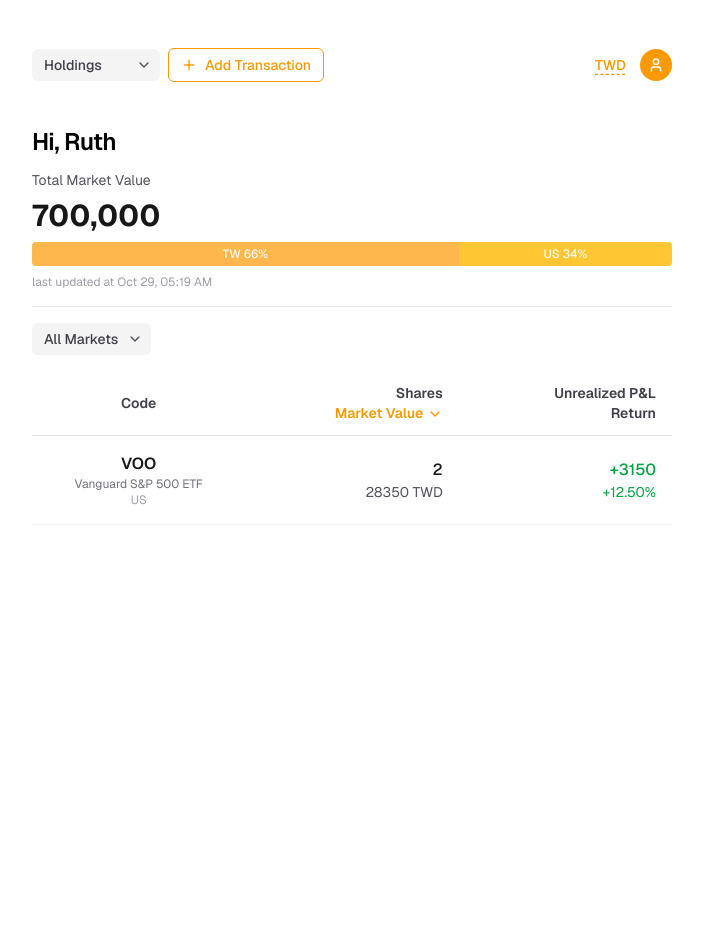
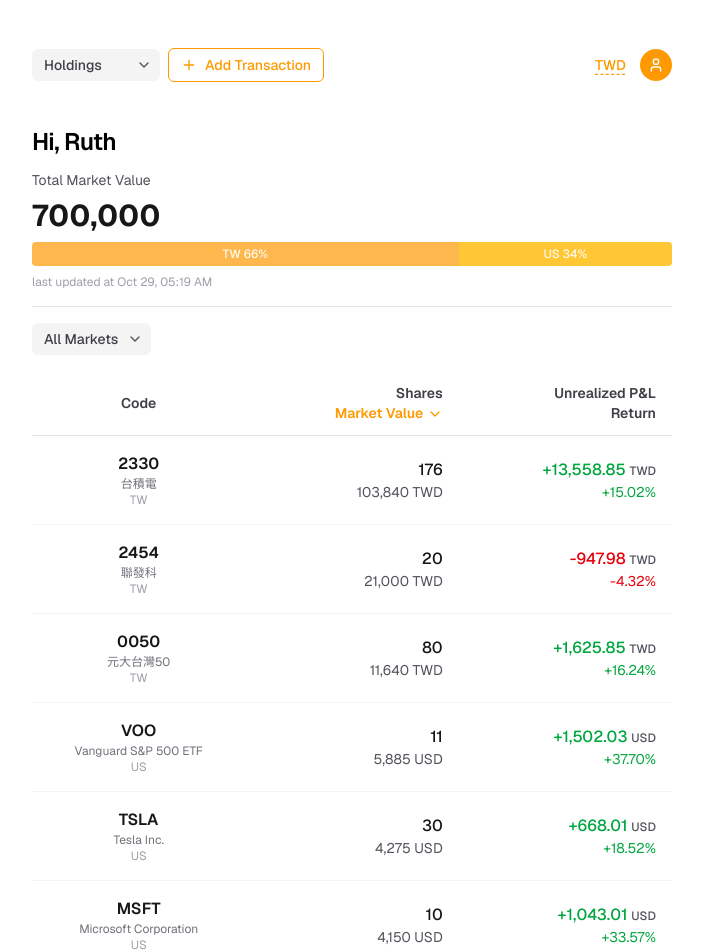
Before and after one commit to grasdira/investment-tracker, a Next.js app: page / in a window 1280 px wide. Shown: the top 952 px of the page, without its empty margins (288-991 px from the left). Before the commit the page ends 800 px from the top, so only its background shows below. Built offline with nearby package versions, Linux system fonts and the light colour scheme.

Commit message:
add Mock Holdings data and render data in HoldingsView; Filtering and sorting Holdings;

```diff
--- a/src/components/HoldingsView.tsx
+++ b/src/components/HoldingsView.tsx
@@ -1,17 +1,26 @@
 // src/components/HoldingsView.tsx
 "use client";
 
-import { useState } from "react";
+import { useEffect, useState, useMemo } from "react";
 import { ChevronUp, ChevronDown } from "lucide-react";
 import Select from "./ui/Select";
+import { Market, SortDirection, HoldingsSortField, Holding } from "@/lib/types";
+import { filterHoldings, sortHoldings } from "@/lib/utils/transactions";
+import { mockHoldings } from "@/lib/mockData";
 
-type Market = "TW" | "US" | "ALL";
-type SortField = "code" | "shares" | "marketValue" | "unrealizedPnL" | "return";
-type SortDirection = "asc" | "desc";
+// TODO [issue] currency is different when calculating and sorting
 
 export default function HoldingsView() {
-  const [market, setMarket] = useState<Market>("ALL");
-  const [sortField, setSortField] = useState<SortField>("marketValue");
+  // data state
+  const [holdings, setHoldings] = useState<Holding[]>([]);
+  const [isLoading, setIsLoading] = useState(true);
+  const [error, setError] = useState<string | null>(null);
+
+  // filter state
+  const [market, setMarket] = useState<Market | "ALL">("ALL");
+
+  // sort state
+  const [sortField, setSortField] = useState<HoldingsSortField>("marketValue");
   const [sortDirection, setSortDirection] = useState<SortDirection>("desc");
 
   const marketOptions = [
@@ -20,7 +29,7 @@ export default function HoldingsView() {
     { value: "US", label: "US" },
   ];
 
-  const handleSort = (field: SortField) => {
+  const handleSort = (field: HoldingsSortField) => {
     if (sortField === field) {
       setSortDirection(sortDirection === "asc" ? "desc" : "asc");
     } else {
@@ -29,7 +38,7 @@ export default function HoldingsView() {
     }
   };
 
-  const renderSortIndicator = (field: SortField) => {
+  const renderSortIndicator = (field: HoldingsSortField) => {
     if (sortField !== field) return null;
     return sortDirection === "asc" ? (
       <ChevronUp className="inline w-4 h-4 text-amber-500" />
@@ -37,6 +46,60 @@ export default function HoldingsView() {
       <ChevronDown className="inline w-4 h-4 text-amber-500" />
     );
   };
+
+  // filter and sort data
+  const filteredHoldings = useMemo(() => {
+    if (holdings.length === 0) return [];
+
+    const result = filterHoldings(holdings, {
+      market,
+    });
+
+    return sortHoldings(result, sortField, sortDirection);
+  }, [holdings, market, sortField, sortDirection]);
+
+  // Fetch holdings on mount
+  useEffect(() => {
+    loadHoldings();
+  }, []);
+
+  const loadHoldings = async () => {
+    try {
+      setIsLoading(true);
+      setError(null);
+
+      // Fetch user's holdings
+      const holdings = mockHoldings;
+
+      setHoldings(holdings);
+    } catch (err) {
+      setError(err instanceof Error ? err.message : "Failed to load holdings");
+    } finally {
+      setIsLoading(false);
+    }
+  };
+
+  if (isLoading) {
+    return (
+      <div className="w-full flex items-center justify-center py-12">
+        <div className="text-zinc-600">Loading holdings...</div>
+      </div>
+    );
+  }
+
+  if (error) {
+    return (
+      <div className="w-full flex flex-col items-center justify-center py-12">
+        <div className="text-red-600 mb-4">{error}</div>
+        <button
+          onClick={loadHoldings}
+          className="px-4 py-2 bg-amber-500 text-white rounded-md hover:bg-amber-600"
+        >
+          Retry
+        </button>
+      </div>
+    );
+  }
 
   return (
     <div className="w-full">
@@ -157,23 +220,64 @@ export default function HoldingsView() {
               </tr>
             </thead>
             <tbody>
-              <tr className="border-b border-zinc-100 hover:bg-zinc-50 transition-colors">
+              {filteredHoldings.length > 0 ? (
+                filteredHoldings.map((holding) => {
+                  return (
+                    <tr
+                      className="border-b border-zinc-100 hover:bg-zinc-50 transition-colors"
+                      key={holding.code}
+                    >
                       <td className="p-4 text-center">
-                  <div className="font-semibold">VOO</div>
+                        <div className="font-semibold">{holding.code}</div>
                         <div className="text-xs text-zinc-500">
-                    Vanguard S&P 500 ETF
+                          {holding.name}
                         </div>
-                  <div className="text-xs text-zinc-400">US</div>
+                        <div className="text-xs text-zinc-400">
+                          {holding.market}
+                        </div>
                       </td>
                       <td className="p-4 text-right">
-                  <div className="font-medium">2</div>
-                  <div className="text-sm text-zinc-600">28350 TWD</div>
+                        <div className="font-medium">{holding.shares}</div>
+                        <div className="text-sm text-zinc-600">{`${holding.marketValue.toLocaleString()} ${
+                          holding.currency
+                        }`}</div>
                       </td>
                       <td className="p-4 text-right">
-                  <div className="font-medium text-green-600">+3150</div>
-                  <div className="text-sm text-green-600">+12.50%</div>
+                        <div
+                          className={`font-medium ${
+                            holding.unrealizedPnL > 0
+                              ? "text-green-600"
+                              : "text-red-600"
+                          } `}
+                        >
+                          <span>{`${
+                            holding.unrealizedPnL > 0 ? "+" : ""
+                          }${holding.unrealizedPnL.toLocaleString()} `}</span>
+                          <span className="text-xs text-zinc-600">
+                            {holding.currency}
+                          </span>
+                        </div>
+                        <div
+                          className={`text-sm ${
+                            holding.returnPercent >= 0
+                              ? "text-green-600"
+                              : "text-red-600"
+                          }`}
+                        >
+                          {holding.returnPercent >= 0 ? "+" : ""}
+                          {holding.returnPercent.toFixed(2)}%
+                        </div>
                       </td>
                     </tr>
+                  );
+                })
+              ) : (
+                <tr>
+                  <td align="center" colSpan={4} className="py-5">
+                    No available result
+                  </td>
+                </tr>
+              )}
             </tbody>
           </table>
         </div>
--- a/src/components/TransactionsView.tsx
+++ b/src/components/TransactionsView.tsx
@@ -16,8 +16,6 @@ import TransactionActionBadge from "./ui/TransactionActionBadge";
 import { filterTransactions, sortTransactions } from "@/lib/utils/transactions";
 import { mockTransactions } from "@/lib/mockData";
 
-type SortField = TransactionSortField;
-
 export default function TransactionsView() {
   // data state
   const [transactions, setTransactions] = useState<Transaction[]>([]);
@@ -25,7 +23,7 @@ export default function TransactionsView() {
   const [error, setError] = useState<string | null>(null);
 
   // sort state
-  const [sortField, setSortField] = useState<SortField>("date");
+  const [sortField, setSortField] = useState<TransactionSortField>("date");
   const [sortDirection, setSortDirection] = useState<SortDirection>("desc");
 
   // filter state
@@ -60,7 +58,7 @@ export default function TransactionsView() {
     label: year.toString(),
   }));
 
-  const handleSort = (field: SortField) => {
+  const handleSort = (field: TransactionSortField) => {
     if (sortField === field) {
       setSortDirection(sortDirection === "asc" ? "desc" : "asc");
     } else {
@@ -69,7 +67,7 @@ export default function TransactionsView() {
     }
   };
 
-  const renderSortIndicator = (field: SortField) => {
+  const renderSortIndicator = (field: TransactionSortField) => {
     if (sortField !== field) return null;
     return sortDirection === "asc" ? (
       <ChevronUp className="inline w-4 h-4 text-amber-500" />
--- a/src/lib/mockData.ts
+++ b/src/lib/mockData.ts
@@ -1,5 +1,5 @@
 // lib/mockData.ts
-import { Transaction, TransactionAction } from "./types";
+import { Transaction, TransactionAction, Holding } from "./types";
 
 /**
  * Mock Transactions Data
@@ -604,3 +604,114 @@ export const mockTransactions: Transaction[] = [
     updatedAt: "2025-10-28T15:45:00Z",
   },
 ];
+
+/**
+ * Mock Holdings Data
+ */
+export const mockHoldings: Holding[] = [
+  {
+    market: "US",
+    code: "VOO",
+    name: "Vanguard S&P 500 ETF",
+    currency: "USD",
+    shares: 11, // 5 (opening) + 3 (2024) + 2 (2025) + 1 (2025)
+    avgCost: 398.45, // Total cost / shares
+    costBasis: 4382.97, // 1900 + 1296.99 + 937.99 + 526.99 - fees included
+    currentPrice: 535.0,
+    marketValue: 5885.0,
+    unrealizedPnL: 1502.03,
+    returnPercent: 37.7,
+    firstBuyDate: "2022-03-15",
+    lastTransactionDate: "2025-10-28",
+  },
+  {
+    market: "TW",
+    code: "2330",
+    name: "台積電",
+    currency: "TWD",
+    shares: 176, // 50 + 50 + 10 (div 2024) + 50 + 16 (div 2025) - 10 (sold)
+    avgCost: 512.96, // Total cost / shares
+    costBasis: 90281.15, // Sum of all purchases + fees
+    currentPrice: 590.0,
+    marketValue: 103840.0,
+    unrealizedPnL: 13558.85,
+    returnPercent: 15.02,
+    firstBuyDate: "2022-06-20",
+    lastTransactionDate: "2025-10-15",
+  },
+  {
+    market: "TW",
+    code: "0050",
+    name: "元大台灣50",
+    currency: "TWD",
+    shares: 80, // 40 (2022) + 40 (2024)
+    avgCost: 125.18, // Total cost / shares
+    costBasis: 10014.15, // 4606.51 + 5407.64
+    currentPrice: 145.5,
+    marketValue: 11640.0,
+    unrealizedPnL: 1625.85,
+    returnPercent: 16.24,
+    firstBuyDate: "2022-09-10",
+    lastTransactionDate: "2024-09-25",
+  },
+  {
+    market: "US",
+    code: "AAPL",
+    name: "Apple Inc.",
+    currency: "USD",
+    shares: 10, // 15 - 5 (2023 sell) + 5 - 5 (2025 sell)
+    avgCost: 231.65, // Total cost / current shares
+    costBasis: 2316.48, // (2256.99 + 919.49) - profit from sells
+    currentPrice: 198.5,
+    marketValue: 1985.0,
+    unrealizedPnL: -331.48,
+    returnPercent: -14.31,
+    firstBuyDate: "2022-11-15",
+    lastTransactionDate: "2025-09-25",
+  },
+  {
+    market: "US",
+    code: "MSFT",
+    name: "Microsoft Corporation",
+    currency: "USD",
+    shares: 10,
+    avgCost: 310.7, // 3106.99 / 10
+    costBasis: 3106.99,
+    currentPrice: 415.0,
+    marketValue: 4150.0,
+    unrealizedPnL: 1043.01,
+    returnPercent: 33.57,
+    firstBuyDate: "2023-04-12",
+    lastTransactionDate: "2023-04-12",
+  },
+  {
+    market: "TW",
+    code: "2454",
+    name: "聯發科",
+    currency: "TWD",
+    shares: 20, // 30 - 10 (2024 sell) + 10
+    avgCost: 1097.4, // Weighted average cost
+    costBasis: 21947.98, // 23433.12 + 10514.86 - realized P&L from sell
+    currentPrice: 1050.0,
+    marketValue: 21000.0,
+    unrealizedPnL: -947.98,
+    returnPercent: -4.32,
+    firstBuyDate: "2023-10-18",
+    lastTransactionDate: "2025-06-15",
+  },
+  {
+    market: "US",
+    code: "TSLA",
+    name: "Tesla Inc.",
+    currency: "USD",
+    shares: 30, // 15 (initial) + 15 (2-for-1 split)
+    avgCost: 120.23, // 3606.99 / 30 (cost basis spread across all shares after split)
+    costBasis: 3606.99,
+    currentPrice: 142.5,
+    marketValue: 4275.0,
+    unrealizedPnL: 668.01,
+    returnPercent: 18.52,
+    firstBuyDate: "2024-08-20",
+    lastTransactionDate: "2025-08-25",
+  },
+];
--- a/src/lib/types.ts
+++ b/src/lib/types.ts
@@ -66,6 +66,47 @@ export interface Transaction {
 
 /**
  * ============================================================================
+ * Holding Types - Position Data 持倉資料
+ * ============================================================================
+ */
+
+/**
+ * Holding - Current Position Status 目前持倉狀態
+ *
+ * @description
+ * Position status calculated from all Transactions
+ * Uses Weighted Average Cost method
+ * 從所有 Transactions 計算而來的持倉狀態
+ * 使用加權平均成本法 (Weighted Average Cost)
+ *
+ */
+export interface Holding {
+  // Basic information
+  market: Market; // Market
+  code: string; // Stock code
+  name: string; // Stock name
+  currency: Currency; // Currency
+
+  // Position information
+  shares: number; // 目前持股數量 Current number of shares
+  avgCost: number; // 平均成本（單價）Average cost (per share) = costBasis / shares
+  costBasis: number; // 成本基礎（總成本） Cost basis (total cost) = Σ(buy amount + fees)
+
+  // Market value information
+  currentPrice: number; // 目前價格（單價）Current price (per share) - updated from API
+  marketValue: number; // 市值 Market value = shares × currentPrice
+
+  // P&L information
+  unrealizedPnL: number; // 未實現損益 Unrealized P&L = marketValue - costBasis
+  returnPercent: number; // 報酬率 Return % = (currentPrice - avgCost) / avgCost × 100
+
+  // Time information
+  firstBuyDate?: string; // 首次買入日期 First purchase date
+  lastTransactionDate?: string; // 最後交易日期 Last transaction date
+}
+
+/**
+ * ============================================================================
  * Filter & Sort Types - UI State Management
  * ============================================================================
  */
--- a/src/lib/utils/transactions.ts
+++ b/src/lib/utils/transactions.ts
@@ -4,6 +4,8 @@ import {
   Market,
   SortDirection,
   TransactionSortField,
+  Holding,
+  HoldingsSortField,
 } from "@/lib/types";
 
 /**
@@ -76,3 +78,56 @@ export function sortTransactions(
 
   return sorted;
 }
+
+/**
+ * Filter holdings based on criteria
+ */
+export function filterHoldings(
+  holdings: Holding[],
+  filters: {
+    market?: Market | "ALL";
+  }
+): Holding[] {
+  let filtered = [...holdings];
+
+  if (filters.market && filters.market !== "ALL") {
+    filtered = filtered.filter((h) => h.market === filters.market);
+  }
+
+  return filtered;
+}
+
+/**
+ * Sort holdings
+ */
+export function sortHoldings(
+  holdings: Holding[],
+  sortField: HoldingsSortField,
+  sortDirection: SortDirection
+): Holding[] {
+  const sorted = [...holdings].sort((a, b) => {
+    let comparison = 0;
+
+    switch (sortField) {
+      case "code":
+        comparison = a.code.localeCompare(b.code);
+        break;
+      case "shares":
+        comparison = a.shares - b.shares;
+        break;
+      case "marketValue":
+        comparison = a.marketValue - b.marketValue;
+        break;
+      case "unrealizedPnL":
+        comparison = a.unrealizedPnL - b.unrealizedPnL;
+        break;
+      case "return":
+        comparison = a.returnPercent - b.returnPercent;
+        break;
+    }
+
+    return sortDirection === "asc" ? comparison : -comparison;
+  });
+
+  return sorted;
+}
```
Lines whose indentation alone changed are shown as unchanged.
